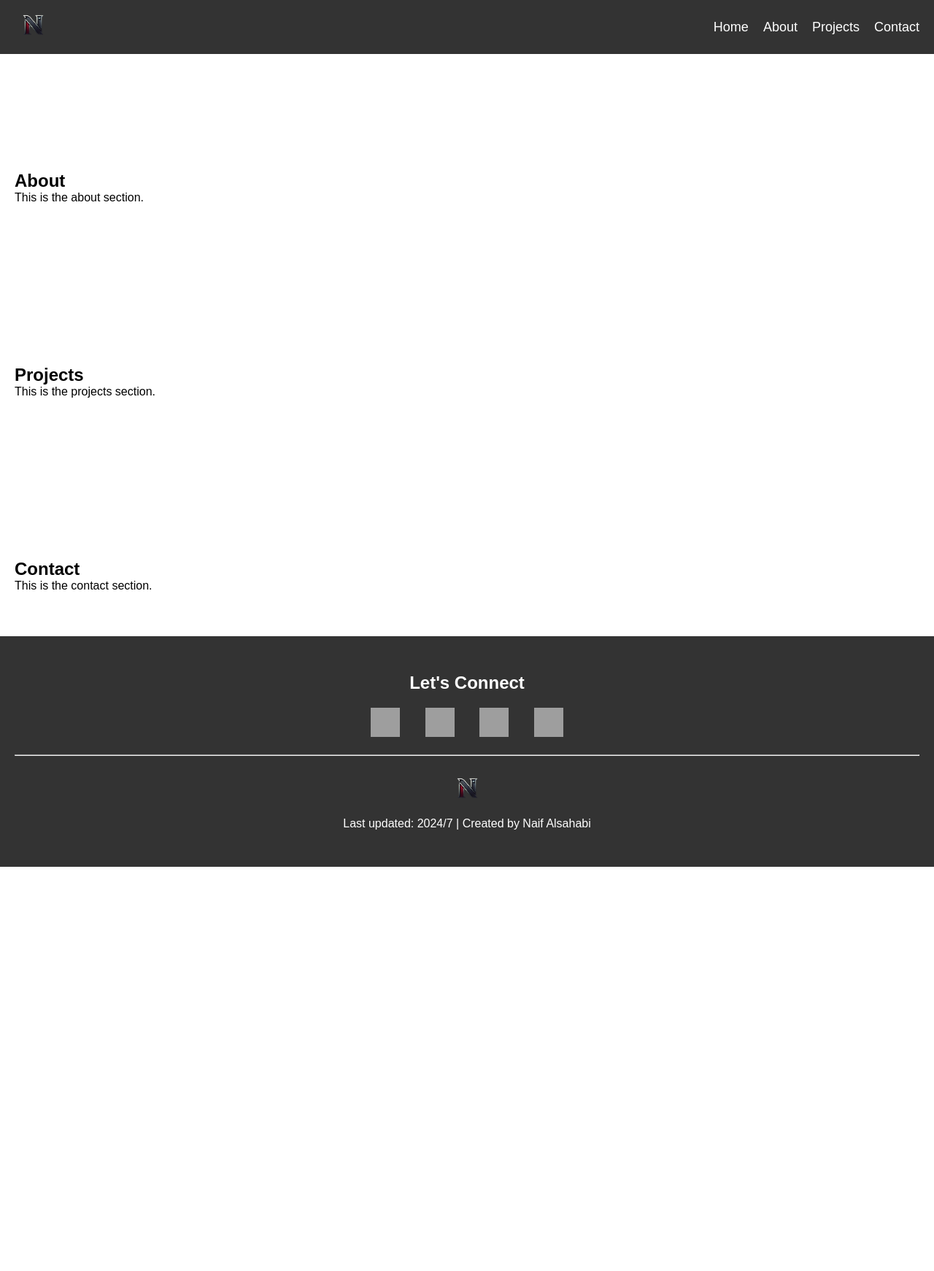
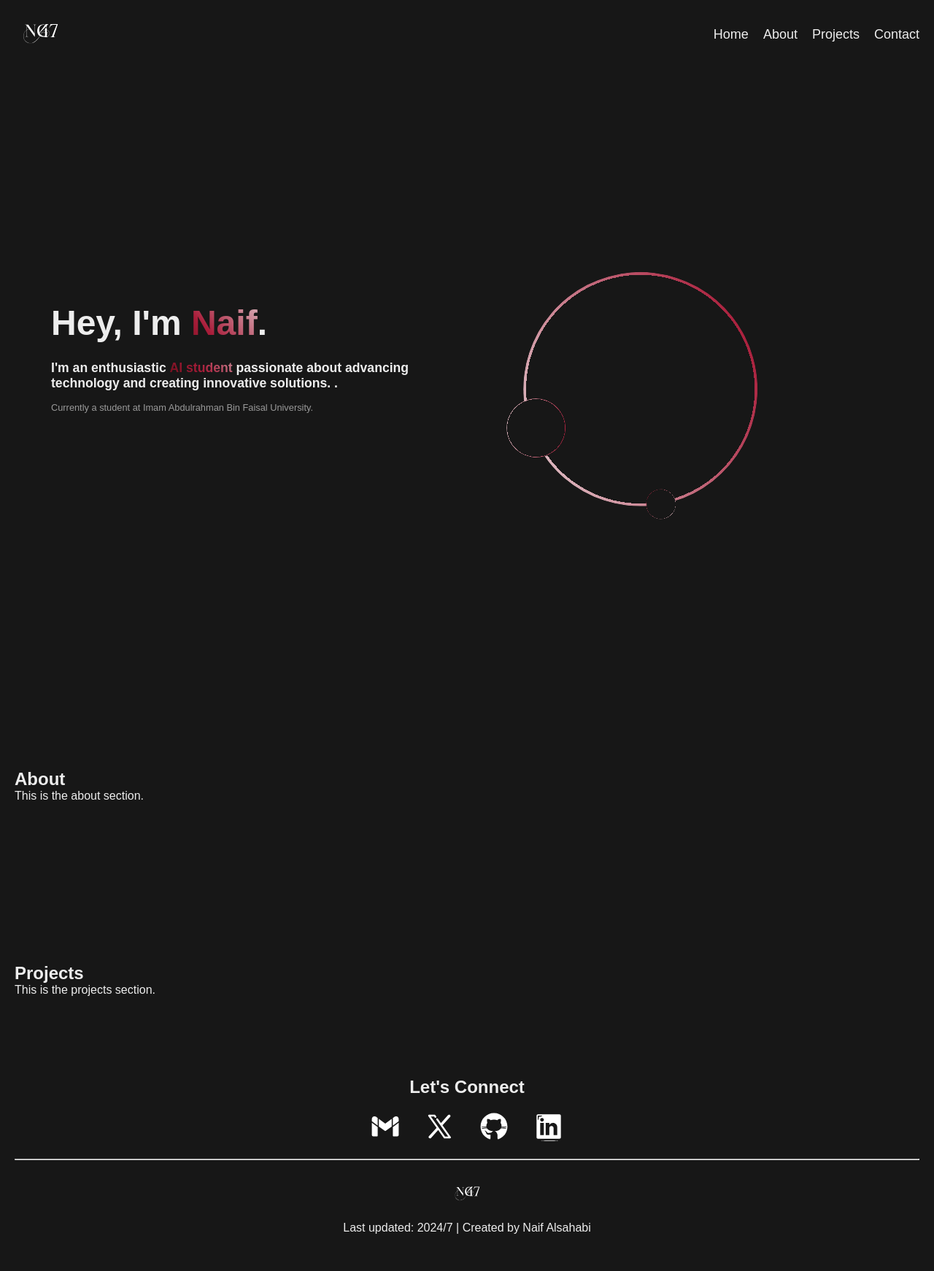
Before and after one commit to Naifcx47350/Portfolio, a FastAPI app: page / in a window 1280 px wide. Shown: the whole page at 73% size. Before the commit the page ends 1188 px from the top, so only its background shows below. Run offline with FastAPI, Linux system fonts and the light colour scheme; grey boxes are pictures that could not be loaded.

Commit message:
███████░░░ 75% Done

```diff
--- a/static/css/style.css
+++ b/static/css/style.css
@@ -1,25 +1,45 @@
+/* main color pallet
+
+#171717
+#444444
+#380201
+#A91D3A
+#EDEDED
+#6EACDA
+#03346E
+
+*/
+
+/* universal settings */
+
 * {
   margin: 0;
   padding: 0;
   box-sizing: border-box;
 }
 
+/* Body */
+
 body {
   font-family: Arial, sans-serif;
+  background-color: #171717;
+  overflow-x: hidden;
 }
+
+/* Header */
 
 header {
   display: flex;
   justify-content: space-between;
   align-items: center;
   padding: 10px 20px;
-  background-color: #333;
-  color: white;
+  background-color: #171717;
+  color: #ededed;
 }
 
 .logo img {
-  width: 50px;
-  height: 50px;
+  width: 70px;
+  height: 70px;
 }
 
 nav ul {
@@ -33,7 +53,7 @@ nav ul li {
 
 nav ul li a {
   text-decoration: none;
-  color: white;
+  color: #ededed;
   font-size: 18px;
 }
 
@@ -41,21 +61,175 @@ nav ul li a:hover {
   text-decoration: underline;
 }
 
+/* Sections settings */
+
 section {
   padding: 60px 20px;
 }
 
 #about,
-#projects,
-#contact {
+#projects {
   margin-top: 100px; /* Add this to prevent overlap with the fixed header */
+  color: #ededed;
 }
 
+/* Home section */
+
+#main {
+  display: flex;
+  align-items: center;
+  justify-content: space-between;
+  height: 100vh;
+  padding: 0 50px;
+  color: #ededed;
+}
+
+.main-content {
+  display: flex;
+  justify-content: space-between;
+  width: 100%;
+}
+
+.left-section {
+  flex: 1;
+  display: flex;
+  flex-direction: column;
+  justify-content: center;
+  padding: 20px;
+}
+
+.right-section {
+  flex: 1;
+  display: flex;
+  align-items: center;
+  justify-content: center;
+  position: relative;
+}
+
+/* Animation CSS */
+.animation {
+  position: relative;
+  width: 640px;
+  height: 800px;
+}
+
+.main-planet,
+.medium-planet,
+.small-planet {
+  position: relative;
+  background-color: #171717;
+  border-radius: 50%;
+  z-index: 1;
+}
+
+.main-planet::before,
+.medium-planet::before,
+.small-planet::before {
+  content: "";
+  position: absolute;
+  top: -0.5px;
+  left: -0.5px;
+  right: -0.5px;
+  bottom: -0.5px;
+  background: linear-gradient(
+    45deg,
+    #380201,
+    #a91d3a,
+    #ededed,
+    #6eacda,
+    #03346e
+  );
+  background-size: 400% 400%;
+  animation: gradient-animation 8s ease infinite;
+  border-radius: 50%;
+  z-index: -1;
+  mask: radial-gradient(circle, transparent 69%, rgb(229, 194, 194) 61%);
+}
+
+.main-planet {
+  position: absolute;
+  left: 128px;
+  top: 280px;
+  width: 320px;
+  height: 320px;
+}
+
+.medium-planet {
+  width: 80px;
+  height: 80px;
+}
+
+.small-planet {
+  width: 40px;
+  height: 40px;
+}
+
+.rotate-medium {
+  position: absolute;
+  top: 25px;
+  right: 0;
+}
+
+.rotate-small {
+  position: absolute;
+  left: 65px;
+  top: 0;
+}
+
+.left-section h1 {
+  font-size: 3em;
+  margin-bottom: 0.5em;
+}
+
+.left-section h3 {
+  font-size: 1.1em;
+  margin-bottom: 0.5em;
+}
+
+.left-section p {
+  font-size: 0.8em;
+  margin: 0.5em 0;
+  color: #ffffff90;
+}
+
+.animated-gradient {
+  display: inline-block;
+  background: linear-gradient(
+    45deg,
+    #380201,
+    #a91d3a,
+    #ededed,
+    #6eacda,
+    #03346e
+  );
+  background-size: 400% 400%;
+  animation: gradient-animation 8s ease infinite;
+  -webkit-background-clip: text;
+  -webkit-text-fill-color: transparent;
+}
+
+@keyframes gradient-animation {
+  0% {
+    background-position: 0% 50%;
+  }
+  50% {
+    background-position: 100% 50%;
+  }
+  100% {
+    background-position: 0% 50%;
+  }
+}
+
+/* About section */
+
+/* Projects section */
+
+/* Footer */
 footer {
   text-align: center;
   padding: 50px 20px;
-  background-color: #333;
-  color: white;
+  background-color: #171717;
+  color: #ededed;
 }
 
 .footer-message h1 {
--- a/static/js/main.js
+++ b/static/js/main.js
@@ -26,7 +26,7 @@ window.onclick = function (event) {
   }
 };
 
-// Handle the form submission
+//* Handle the form submission
 document.getElementById("email-form").onsubmit = function (event) {
   event.preventDefault(); // Prevent the default form submission
 
@@ -61,9 +61,12 @@ document.getElementById("email-form").onsubmit = function (event) {
   modal.style.display = "none";
 };
 
-// Copy email to clipboard
-// Copy email to clipboard
-document.getElementById("copy-email-button").onclick = function (event) {
+//* Copy email to clipboard
+document.addEventListener("DOMContentLoaded", function () {
+  var copyButton = document.getElementById("copy-email-button");
+
+  if (copyButton) {
+    copyButton.addEventListener("click", function (event) {
       event.preventDefault(); // Prevent form submission
       var email = "PNaif4735@gmail.com"; // Replace with your actual email
       var textarea = document.createElement("textarea");
@@ -73,12 +76,67 @@ document.getElementById("copy-email-button").onclick = function (event) {
       document.execCommand("copy");
       document.body.removeChild(textarea);
 
-  // Show the tooltip
-  var tooltip = document.getElementById("tooltip");
-  tooltip.classList.add("show");
+      // Change the button text and color
+      var originalText = copyButton.innerText;
+      copyButton.innerText = "Email copied!";
+      copyButton.style.backgroundColor = "#380201"; // Change button color to green
+      copyButton.style.color = "white"; // Ensure text color is white
 
-  // Hide the tooltip after 2 seconds
+      // Revert the button text and color after 2 seconds
       setTimeout(function () {
-    tooltip.classList.remove("show");
+        copyButton.innerText = originalText;
+        copyButton.style.backgroundColor = "#333"; // Revert button color to original
+        copyButton.style.color = "white"; // Revert text color to original
       }, 2000);
-};
+    });
+  } else {
+    console.log("Copy button not found");
+  }
+});
+
+//* Interactive Canvas
+document.addEventListener("DOMContentLoaded", function () {
+  var mainPlanet = document.querySelector(".main-planet");
+  var mediumPlanet = document.querySelector(".medium-planet");
+  var smallPlanet = document.querySelector(".small-planet");
+
+  var mainAngle = 0;
+  var mediumAngle = 0;
+  var smallAngle = 0;
+  var mouseX = window.innerWidth / 2;
+  var mouseY = window.innerHeight / 2;
+  var centerX = window.innerWidth / 2;
+  var centerY = window.innerHeight / 2;
+
+  // Function to move the planets based on mouse movement
+  function movePlanets(event) {
+    mouseX = event.clientX;
+    mouseY = event.clientY;
+  }
+
+  // Function to update the transformation of the planets
+  function updateTransformations() {
+    var offsetX = (mouseX - centerX) / 30;
+    var offsetY = (mouseY - centerY) / 30;
+
+    mainAngle += 0.5; // Control the speed of rotation for the main planet
+    mediumAngle += 1; // Different speed for medium planet
+    smallAngle += 1.5; // Different speed for small planet
+
+    mainPlanet.style.transform = `translate(${offsetX}px, ${offsetY}px) rotate(${mainAngle}deg)`;
+    mediumPlanet.style.transform = `translate(${offsetX * 1.5}px, ${
+      offsetY * 1.5
+    }px) rotate(${mediumAngle}deg)`;
+    smallPlanet.style.transform = `translate(${offsetX * 2}px, ${
+      offsetY * 2
+    }px) rotate(${smallAngle}deg)`;
+
+    requestAnimationFrame(updateTransformations);
+  }
+
+  // Add mousemove event listener to move planets
+  window.addEventListener("mousemove", movePlanets);
+
+  // Start the animation
+  requestAnimationFrame(updateTransformations);
+});
--- a/templates/home.html
+++ b/templates/home.html
@@ -9,7 +9,7 @@
   <body>
     <header>
       <div class="logo">
-        <img src="/static/images/logo.png" alt="logo" />
+        <img src="/static/images/logo.svg" alt="logo" />
       </div>
       <nav>
         <ul class="nav-links">
@@ -21,6 +21,35 @@
       </nav>
     </header>
 
+    <section id="main">
+      <div class="main-content">
+        <div class="left-section">
+          <h1>
+            Hey, I'm <span class="animated-gradient" id="name">Naif</span>.
+          </h1>
+          <h3>
+            I'm an enthusiastic
+            <span class="animated-gradient" id="developer">AI student</span>
+            passionate about advancing technology and creating innovative
+            solutions. .
+          </h3>
+          <p>Currently a student at Imam Abdulrahman Bin Faisal University.</p>
+        </div>
+        <div class="right-section">
+          <div class="animation">
+            <div class="main-planet">
+              <div class="rotate-medium">
+                <div class="medium-planet"></div>
+              </div>
+              <div class="rotate-small">
+                <div class="small-planet"></div>
+              </div>
+            </div>
+          </div>
+        </div>
+      </div>
+    </section>
+
     <section id="about">
       <h1>About</h1>
       <p>This is the about section.</p>
@@ -31,27 +60,31 @@
       <p>This is the projects section.</p>
     </section>
 
-    <section id="contact">
-      <h1>Contact</h1>
-      <p>This is the contact section.</p>
-    </section>
-
     <footer>
       <div class="footer-message">
         <h2>Let's Connect</h2>
       </div>
       <div class="social-icons">
         <a href="#" id="email-icon"
-          ><img src="/static/images/email.png" alt="Email"
+          ><img
+            src="/static/images/gmail.svg
+          "
+            alt="Email"
         /></a>
         <a href="https://twitter.com/yourprofile"
-          ><img src="/static/images/twitter.png" alt="Twitter"
+          ><img
+            src="/static/images/twitter.svg
+          "
+            alt="Twitter"
         /></a>
-        <a href="https://github.com/yourprofile"
-          ><img src="/static/images/github.png" alt="GitHub"
+        <a href="https://github.com/Naifcx47350"
+          ><img
+            src="/static/images/github.svg
+          "
+            alt="GitHub"
         /></a>
-        <a href="https://linkedin.com/in/yourprofile"
-          ><img src="/static/images/linkedin.png" alt="LinkedIn"
+        <a href="https://www.linkedin.com/in/naif-alsahabi-085720249/"
+          ><img src="/static/images/linkedin.svg" alt="LinkedIn"
         /></a>
       </div>
 
@@ -59,7 +92,7 @@
         <div class="popup-content">
           <span class="close">&times;</span>
           <h2>Send a Message</h2>
-          <form id="email-form">
+          <form id="email-form" class="email-form">
             <label for="user-email">Your Email:</label>
             <input
               type="email"
@@ -87,25 +120,19 @@
             ></textarea>
 
             <div class="button-group">
-              <div class="tooltip-wrapper">
-                <button
-                  type="button"
-                  id="copy-email-button"
-                  class="small-button"
-                >
-                  Copy My Email
-                </button>
-                <span id="tooltip" class="tooltip">Email copied!</span>
-              </div>
-              <button type="submit">Send Message</button>
+              <button type="button" id="copy-email-button" class="small-button">
+                Copy My Email
+              </button>
+              <button type="submit">Send a Message</button>
             </div>
+            <div id="copy-message" class="copy-message">Email copied!</div>
           </form>
         </div>
       </div>
 
       <hr />
       <div class="footer-info">
-        <img src="/static/images/logo.png" alt="Logo" />
+        <img src="/static/images/logo.svg" alt="Logo" />
         <p>Last updated: 2024/7 | Created by Naif Alsahabi</p>
       </div>
     </footer>
```
Also changed, not shown: other parts of static/css/style.css (+41 -44 lines), static/images/Github.svg (added), static/images/Logo.png (deleted), static/images/Twitter.svg (added), static/images/gmail.svg (added), static/images/linkedin.svg (added), static/images/logo.svg (added). Lines whose indentation alone changed are shown as unchanged.
